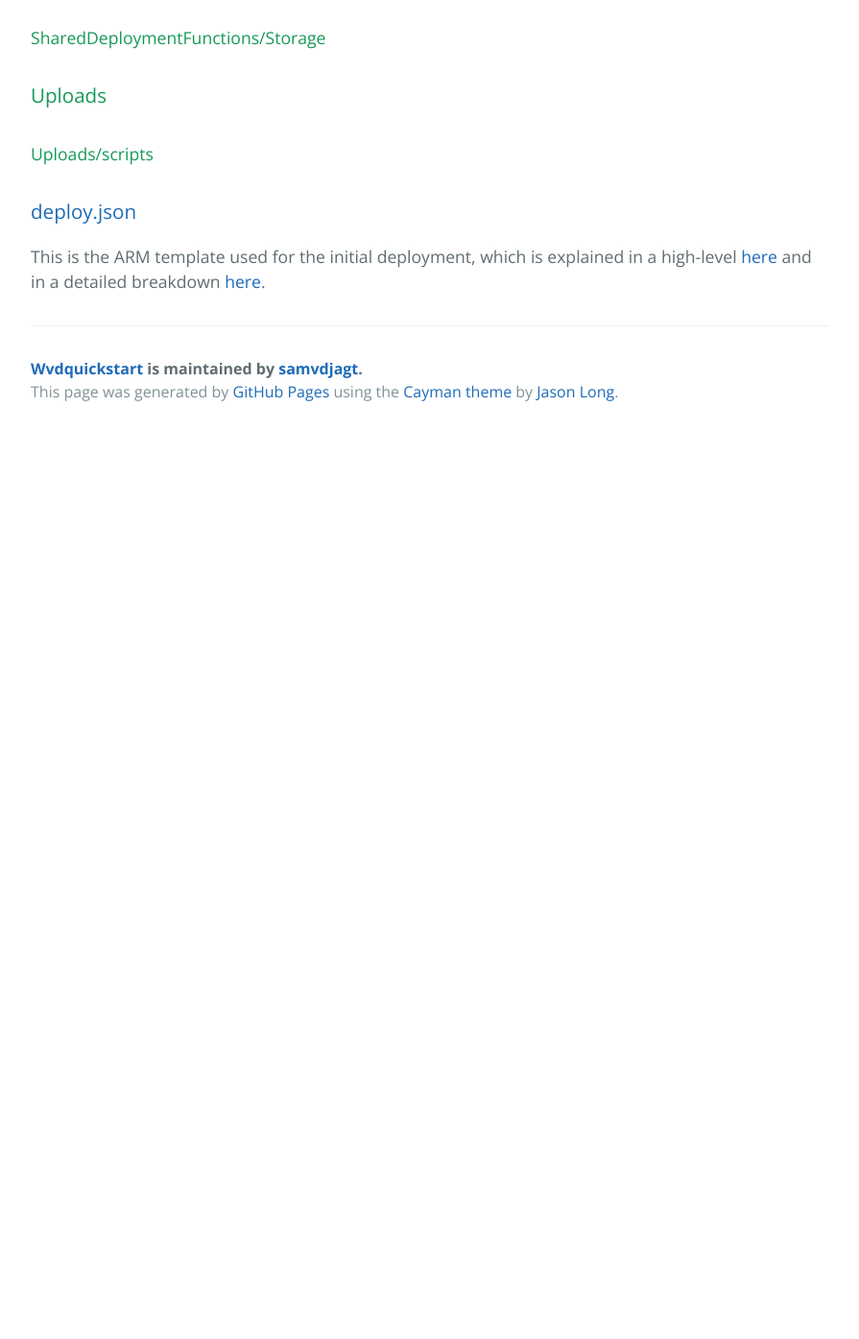
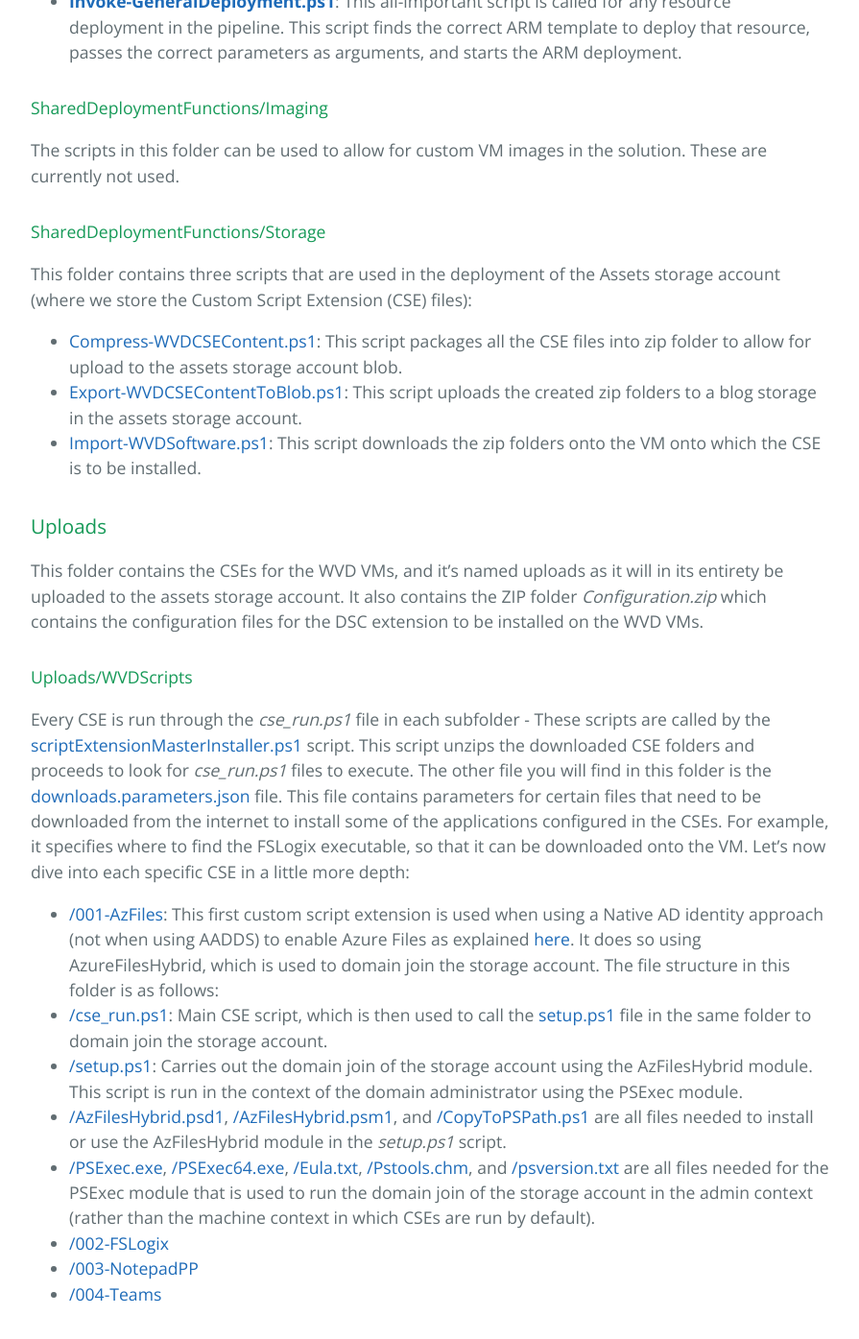
Before and after one commit to samvdjagt/wvdquickstart, a Jekyll site: the page built from repo.md, in a window 1280 px wide and 1400 px high, scrolled down 3634 px. Shown: the top 1395 px of the window at 96% size, without its empty margins (192-1087 px from the left). Built offline with Jekyll 4.4.1, drawn with Linux system fonts in a browser that asks for light colours; before the commit the page ends 4086 px from its top, so only the background shows below that; some of the changed text lies outside the part shown.

Commit message:
Update repo.md

```diff
--- a/repo.md
+++ b/repo.md
@@ -75,15 +75,32 @@
 This folder contains all the templates for ARM deployment parameter files. These templates are used by the DevOps pipeline as explained <a href="devops" target="_blank">here</a> to generate the parameter files for the deployment of WVD resources in the pipeline. The name of the template file indicates what resource it's used for - I will not go deeper into these here.
 
 ### SharedDeploymentFunctions
-* <a href="https://github.com/samvdjagt/wvdquickstart/tree/master/SharedDeploymentFunctions/Add-CustomParameters.ps1" target="_blank">Add-CustomParameters.ps1</a>:
-* <a href="https://github.com/samvdjagt/wvdquickstart/tree/master/SharedDeploymentFunctions/Invoke-GeneralDeployment.ps1" target="_blank">Invoke-GeneralDeployment.ps1</a>:
+* <a href="https://github.com/samvdjagt/wvdquickstart/tree/master/SharedDeploymentFunctions/Add-CustomParameters.ps1" target="_blank">Add-CustomParameters.ps1</a>: This script is called by the pipeline to add additional parameters to a resource deployment, in certain cases; For example, this function is used to add an extra parameter when using AADDS as identity solution to correctly configure the storage account settings.
+* <b><a href="https://github.com/samvdjagt/wvdquickstart/tree/master/SharedDeploymentFunctions/Invoke-GeneralDeployment.ps1" target="_blank">Invoke-GeneralDeployment.ps1</a></b>: This all-important script is called for any resource deployment in the pipeline. This script finds the correct ARM template to deploy that resource, passes the correct parameters as arguments, and starts the ARM deployment.
 
 #### SharedDeploymentFunctions/Imaging
+The scripts in this folder can be used to allow for custom VM images in the solution. These are currently not used.
+
 #### SharedDeploymentFunctions/Storage
+This folder contains three scripts that are used in the deployment of the Assets storage account (where we store the Custom Script Extension (CSE) files):
+* <a href="https://github.com/samvdjagt/wvdquickstart/tree/master/SharedDeploymentFunctions/Storage/Compress-WVDCSEContent.ps1" target="_blank">Compress-WVDCSEContent.ps1</a>: This script packages all the CSE files into zip folder to allow for upload to the assets storage account blob.
+* <a href="https://github.com/samvdjagt/wvdquickstart/tree/master/SharedDeploymentFunctions/Storage/Export-WVDCSEContentToBlob.ps1" target="_blank">Export-WVDCSEContentToBlob.ps1</a>: This script uploads the created zip folders to a blog storage in the assets storage account.
+* <a href="https://github.com/samvdjagt/wvdquickstart/tree/master/SharedDeploymentFunctions/Storage/Import-WVDSoftware.ps1" target="_blank">Import-WVDSoftware.ps1</a>: This script downloads the zip folders onto the VM onto which the CSE is to be installed.
 
 ### Uploads
+This folder contains the CSEs for the WVD VMs, and it's named uploads as it will in its entirety be uploaded to the assets storage account. It also contains the ZIP folder *Configuration.zip* which contains the configuration files for the DSC extension to be installed on the WVD VMs.
 
-#### Uploads/scripts
+#### Uploads/WVDScripts
+Every CSE is run through the *cse_run.ps1* file in each subfolder - These scripts are called by the <a href="https://github.com/samvdjagt/wvdquickstart/tree/master/Uploads/WVDScripts/scriptExtensionMasterInstaller.ps1" target="_blank">scriptExtensionMasterInstaller.ps1</a> script. This script unzips the downloaded CSE folders and proceeds to look for *cse_run.ps1* files to execute. The other file you will find in this folder is the <a href="https://github.com/samvdjagt/wvdquickstart/tree/master/Uploads/WVDScripts/downloads.parameters.json" target="_blank">downloads.parameters.json</a> file. This file contains parameters for certain files that need to be downloaded from the internet to install some of the applications configured in the CSEs. For example, it specifies where to find the FSLogix executable, so that it can be downloaded onto the VM. Let's now dive into each specific CSE in a little more depth:
+
+* <a href="https://github.com/samvdjagt/wvdquickstart/tree/master/Uploads/WVDScripts/001-AzFiles" target="_blank">/001-AzFiles</a>: This first custom script extension is used when using a Native AD identity approach (not when using AADDS) to enable Azure Files as explained <a href="https://docs.microsoft.com/en-us/azure/storage/files/storage-files-identity-ad-ds-enable" target="_blank">here</a>. It does so using AzureFilesHybrid, which is used to domain join the storage account. The file structure in this folder is as follows:
+ * <a href="https://github.com/samvdjagt/wvdquickstart/tree/master/Uploads/WVDScripts/001-AzFiles/cse_run.ps1" target="_blank">/cse_run.ps1</a>: Main CSE script, which is then used to call the <a href="https://github.com/samvdjagt/wvdquickstart/tree/master/Uploads/WVDScripts/001-AzFiles/setup.ps1" target="_blank">setup.ps1</a> file in the same folder to domain join the storage account.
+ * <a href="https://github.com/samvdjagt/wvdquickstart/tree/master/Uploads/WVDScripts/001-AzFiles/setup.ps1" target="_blank">/setup.ps1</a>: Carries out the domain join of the storage account using the AzFilesHybrid module. This script is run in the context of the domain administrator using the PSExec module.
+ * <a href="https://github.com/samvdjagt/wvdquickstart/tree/master/Uploads/WVDScripts/001-AzFiles/AzFilesHybrid.psd1" target="_blank">/AzFilesHybrid.psd1</a>, <a href="https://github.com/samvdjagt/wvdquickstart/tree/master/Uploads/WVDScripts/001-AzFiles/AzFilesHybrid.psm1" target="_blank">/AzFilesHybrid.psm1</a>, and <a href="https://github.com/samvdjagt/wvdquickstart/tree/master/Uploads/WVDScripts/001-AzFiles/CopyToPSPath.ps1" target="_blank">/CopyToPSPath.ps1</a> are all files needed to install or use the AzFilesHybrid module in the *setup.ps1* script.
+ * <a href="https://github.com/samvdjagt/wvdquickstart/tree/master/Uploads/WVDScripts/001-AzFiles/PSExec.exe" target="_blank">/PSExec.exe</a>, <a href="https://github.com/samvdjagt/wvdquickstart/tree/master/Uploads/WVDScripts/001-AzFiles/PSExec64.exe" target="_blank">/PSExec64.exe</a>, <a href="https://github.com/samvdjagt/wvdquickstart/tree/master/Uploads/WVDScripts/001-AzFiles/Eula.txt" target="_blank">/Eula.txt</a>, <a href="https://github.com/samvdjagt/wvdquickstart/tree/master/Uploads/WVDScripts/001-AzFiles/Pstools.chm" target="_blank">/Pstools.chm</a>, and <a href="https://github.com/samvdjagt/wvdquickstart/tree/master/Uploads/WVDScripts/001-AzFiles/psversion.txt" target="_blank">/psversion.txt</a> are all files needed for the PSExec module that is used to run the domain join of the storage account in the admin context (rather than the machine context in which CSEs are run by default).
+* <a href="https://github.com/samvdjagt/wvdquickstart/tree/master/Uploads/WVDScripts/002-FSLogix" target="_blank">/002-FSLogix</a>
+* <a href="https://github.com/samvdjagt/wvdquickstart/tree/master/Uploads/WVDScripts/003-NotepadPP" target="_blank">/003-NotepadPP</a>
+* <a href="https://github.com/samvdjagt/wvdquickstart/tree/master/Uploads/WVDScripts/004-Teams" target="_blank">/004-Teams</a>
 
 ### <a href="https://github.com/samvdjagt/wvdquickstart/tree/master/deploy.json" target="_blank">deploy.json</a>
 This is the ARM template used for the initial deployment, which is explained in a high-level <a href="concepts" target="_blank">here</a> and in a detailed breakdown <a href="armdeployment" target="_blank">here</a>.
```
